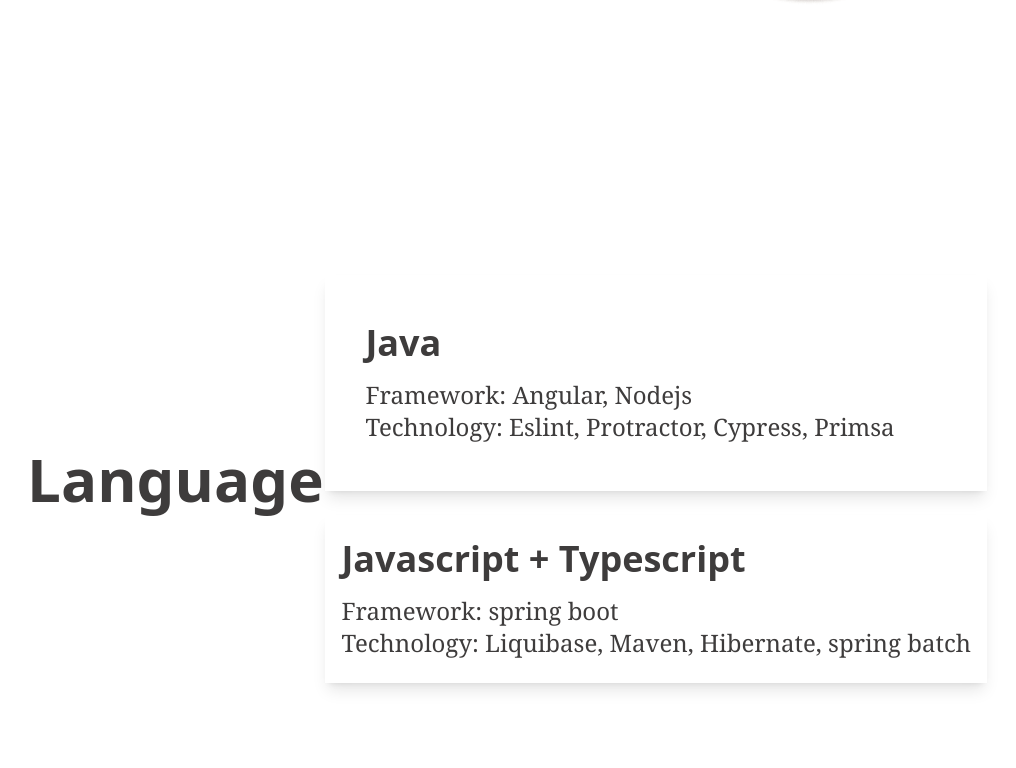
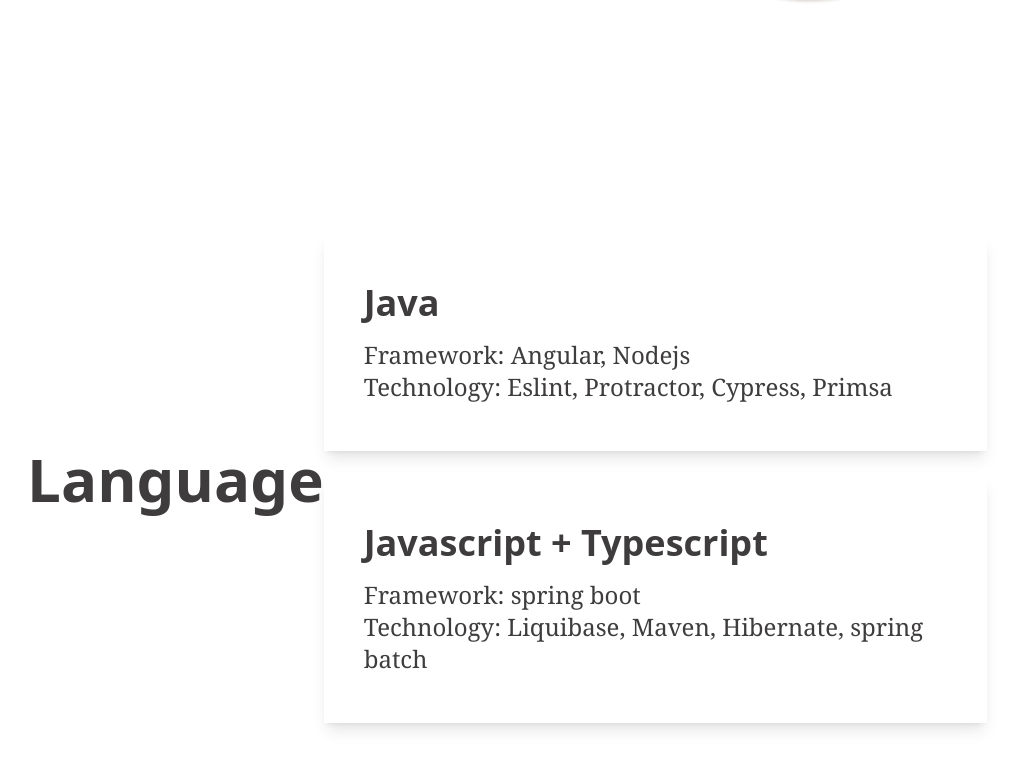
Before and after one commit to GillesPelegrin/Portfolio, a React (Create React App) app: page / in a window 1280 px wide. Shown: the part 580-1348 px from the top of the page, without its empty margins (133-1149 px from the left). Built offline with nearby package versions, Linux system fonts and the light colour scheme.

Commit message:
make language responsive - fix

```diff
--- a/src/component/language/language.jsx
+++ b/src/component/language/language.jsx
@@ -14,7 +14,7 @@
                             <div>Technology: Eslint, Protractor, Cypress, Primsa</div>
                         </div>
                     </div>
-                    <div className=" mt-6 px-4 py-6 text-color-title shadow-lg">
+                    <div className=" mt-6 px-4 lg:px-10 lg:py-12 py-6 text-color-title shadow-lg">
                         <CardTitle title='Javascript + Typescript'> </CardTitle>
                         <div className="pt-4 font-serif text-base lg:text-xl xl:text-2xl">
                             <div>Framework: spring boot</div>
```
